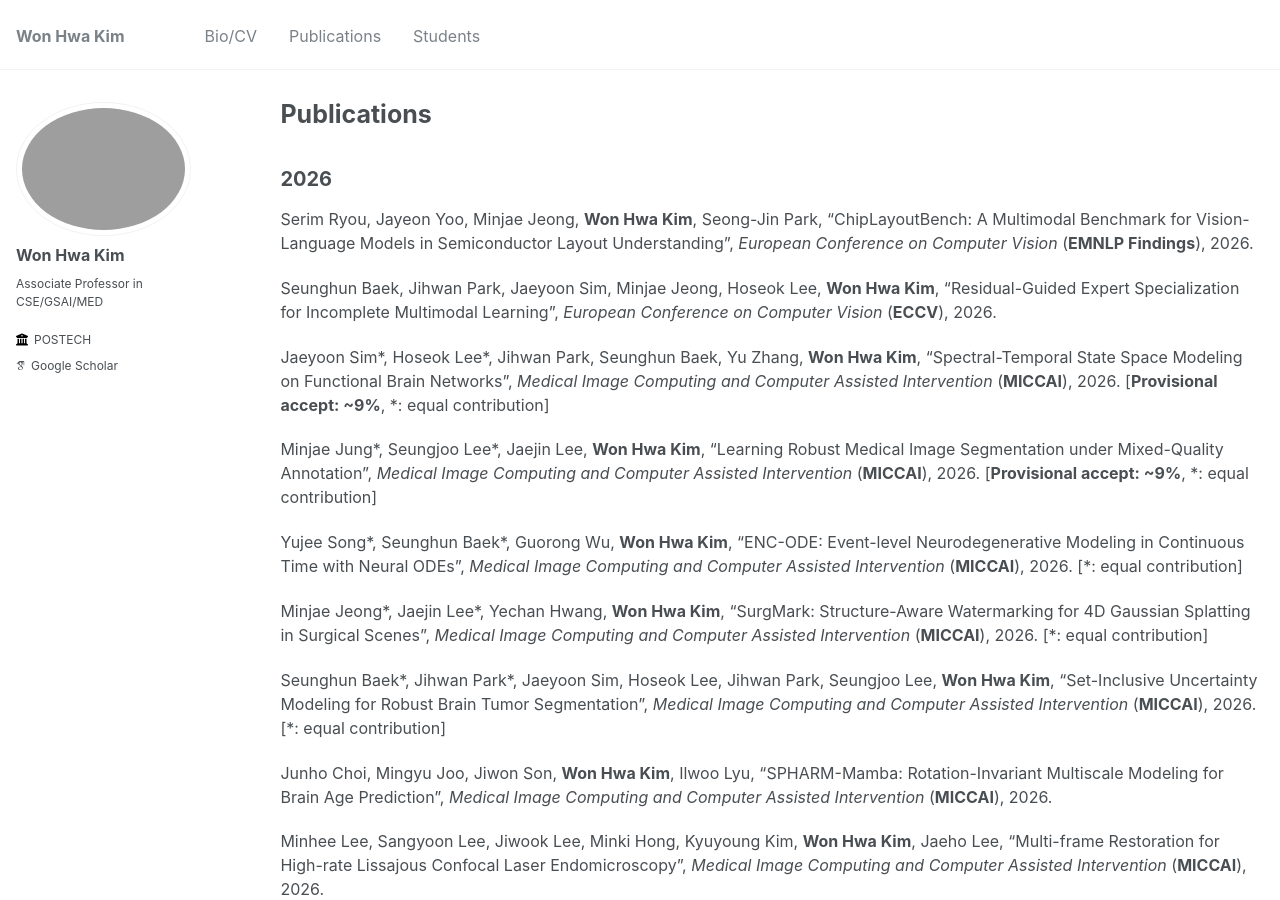
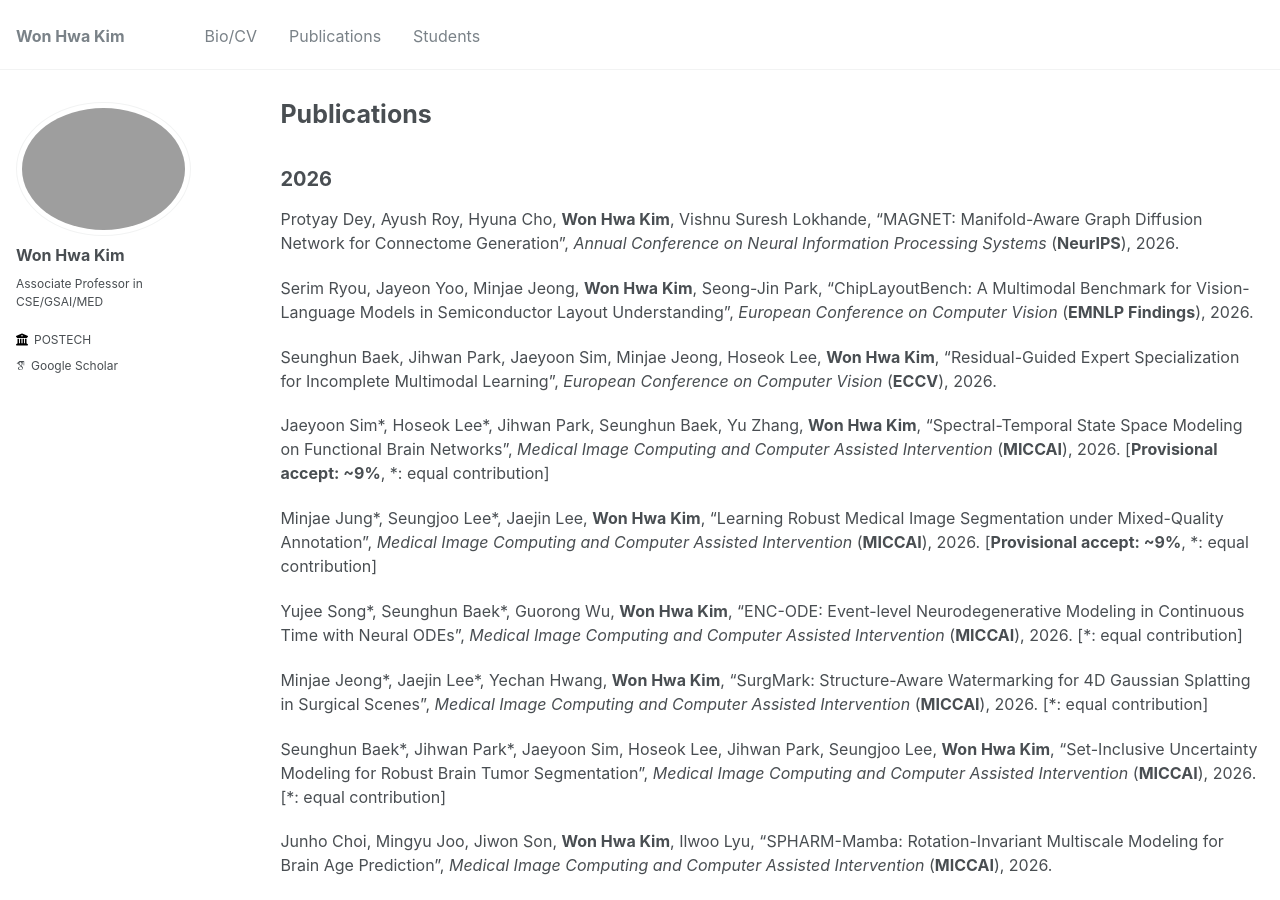
Before and after one commit to wwplato/wwplato.github.io, a Jekyll site: the page built from _pages/publications.md, in a window 1280 px wide and 900 px high. Built offline with Jekyll 4.4.1, drawn with Linux system fonts in a browser that asks for light colours; some web fonts are replaced.

Commit message:
Update publications.md

```diff
--- a/_pages/publications.md
+++ b/_pages/publications.md
@@ -9,6 +9,7 @@ author_profile: true
 2026
 ------
 
+Protyay Dey, Ayush Roy, Hyuna Cho, **Won Hwa Kim**, Vishnu Suresh Lokhande, "MAGNET: Manifold-Aware Graph Diffusion Network for Connectome Generation", *Annual Conference on Neural Information Processing Systems* (**NeurIPS**), 2026.
 
 Serim Ryou, Jayeon Yoo, Minjae Jeong, **Won Hwa Kim**, Seong-Jin Park, "ChipLayoutBench: A Multimodal Benchmark for Vision-Language Models in Semiconductor Layout Understanding", *European Conference on Computer Vision* (**EMNLP Findings**), 2026.
 
```
